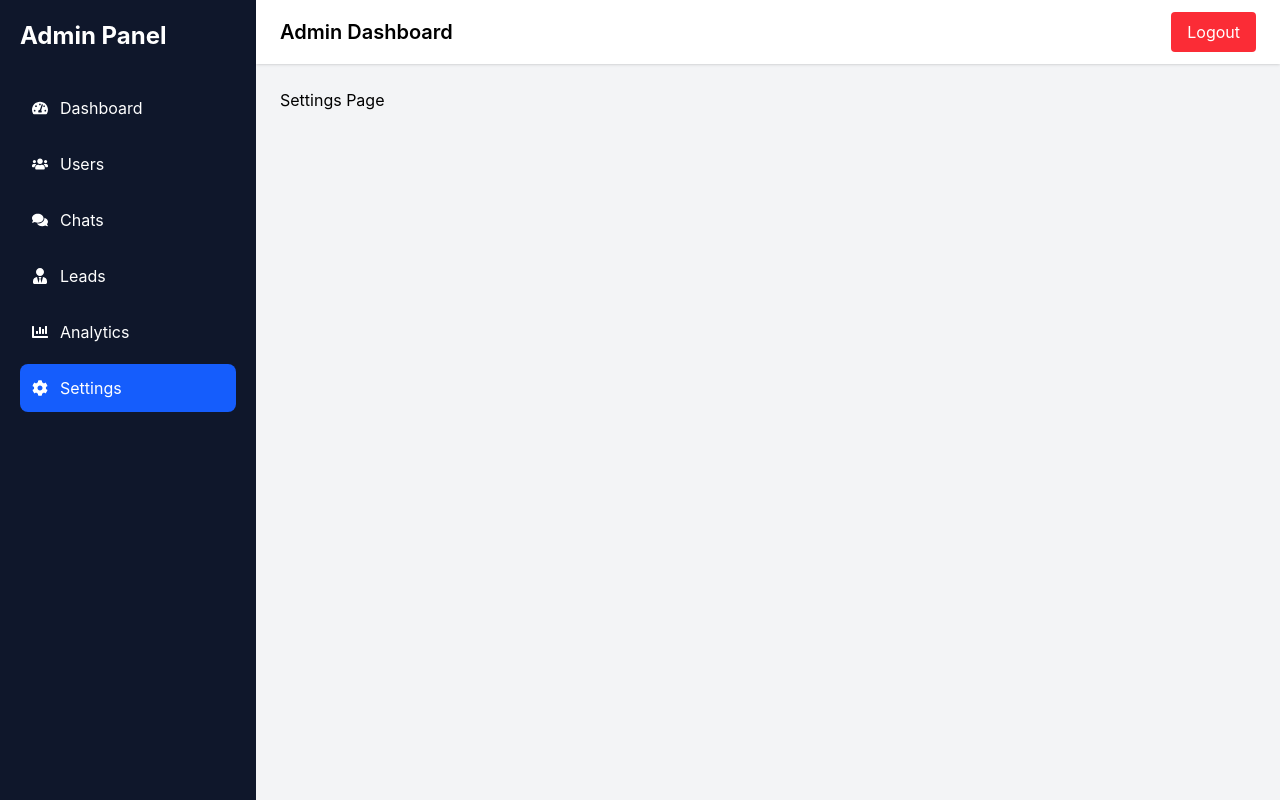
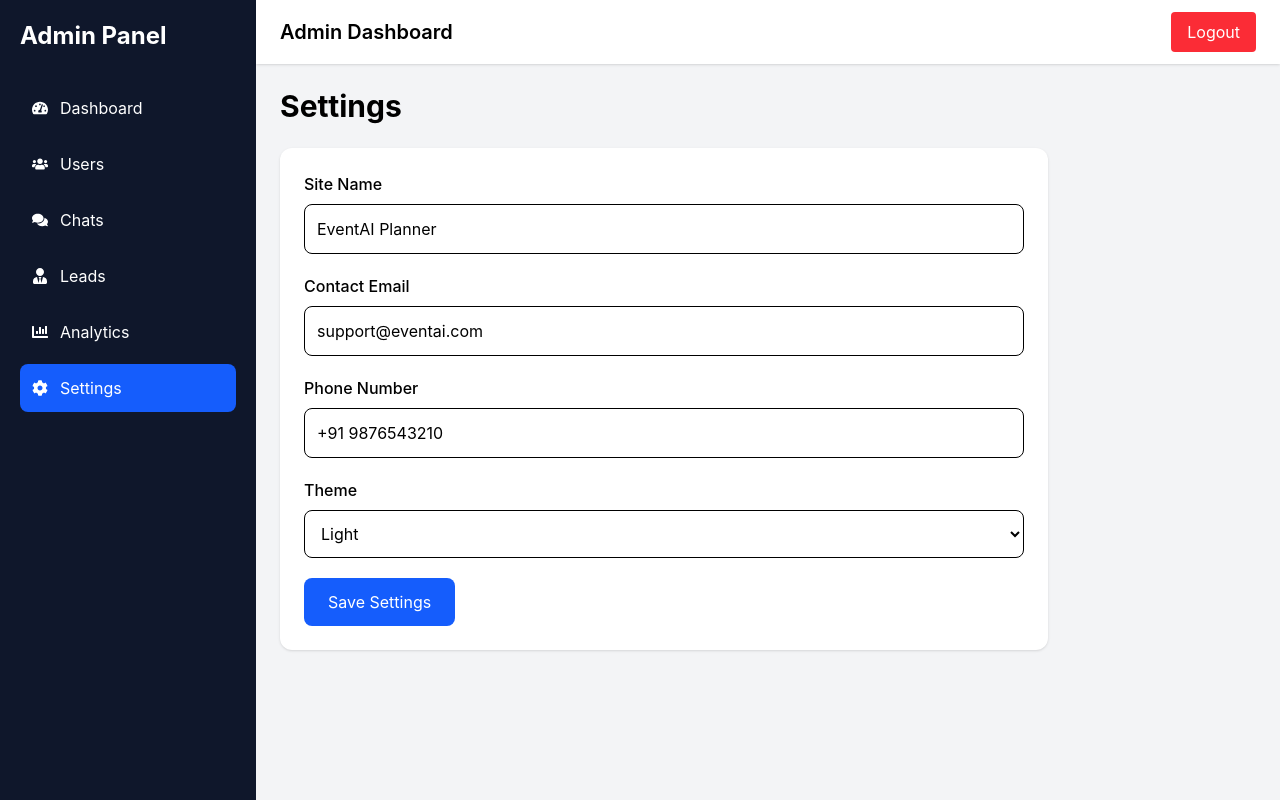
Before and after one commit to Quadra-Technologies/ai-customer-support-chatbot, a React app in the folder frontend/: page /admin/settings in a window 1280 px wide. Built offline with nearby package versions, Linux system fonts and the light colour scheme; the HTML template or start-up script is replaced by a standard one.

Commit message:
Implemented settings page

```diff
--- a/frontend/src/admin/pages/Settings/Settings.jsx
+++ b/frontend/src/admin/pages/Settings/Settings.jsx
@@ -1,5 +1,103 @@
-const PageName = () => {
-  return <h1>Settings Page</h1>;
+import { useState } from "react";
+
+const Settings = () => {
+  const [settings, setSettings] = useState({
+    siteName: "EventAI Planner",
+    email: "support@eventai.com",
+    phone: "+91 9876543210",
+    theme: "Light",
+  });
+
+  const handleChange = (e) => {
+    setSettings({
+      ...settings,
+      [e.target.name]: e.target.value,
+    });
+  };
+
+  const handleSubmit = (e) => {
+    e.preventDefault();
+
+    alert("Settings saved successfully!");
+  };
+
+  return (
+    <div className="max-w-3xl">
+      <h1 className="text-3xl font-bold mb-6">
+        Settings
+      </h1>
+
+      <form
+        onSubmit={handleSubmit}
+        className="bg-white p-6 rounded-xl shadow space-y-5"
+      >
+        <div>
+          <label className="block mb-2 font-medium">
+            Site Name
+          </label>
+
+          <input
+            type="text"
+            name="siteName"
+            value={settings.siteName}
+            onChange={handleChange}
+            className="w-full border p-3 rounded-lg"
+          />
+        </div>
+
+        <div>
+          <label className="block mb-2 font-medium">
+            Contact Email
+          </label>
+
+          <input
+            type="email"
+            name="email"
+            value={settings.email}
+            onChange={handleChange}
+            className="w-full border p-3 rounded-lg"
+          />
+        </div>
+
+        <div>
+          <label className="block mb-2 font-medium">
+            Phone Number
+          </label>
+
+          <input
+            type="text"
+            name="phone"
+            value={settings.phone}
+            onChange={handleChange}
+            className="w-full border p-3 rounded-lg"
+          />
+        </div>
+
+        <div>
+          <label className="block mb-2 font-medium">
+            Theme
+          </label>
+
+          <select
+            name="theme"
+            value={settings.theme}
+            onChange={handleChange}
+            className="w-full border p-3 rounded-lg"
+          >
+            <option>Light</option>
+            <option>Dark</option>
+          </select>
+        </div>
+
+        <button
+          type="submit"
+          className="bg-blue-600 text-white px-6 py-3 rounded-lg"
+        >
+          Save Settings
+        </button>
+      </form>
+    </div>
+  );
 };
 
-export default PageName;
+export default Settings;
```
